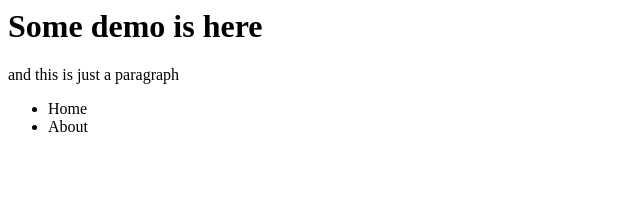
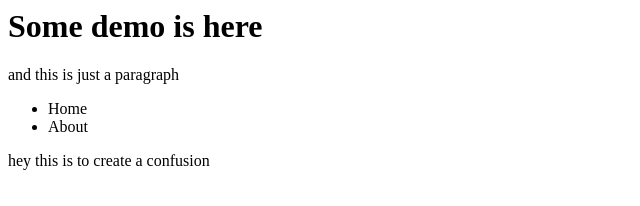
Before and after one commit to ajaychaudhary1124/M27b, a plain HTML site: page index.html in a window 1280 px wide. Shown: the whole page, without its empty margins (0-640 px from the left). Drawn offline with Linux system fonts and the light colour scheme.

Commit message:
Update index.html added p tag

```diff
--- a/index.html
+++ b/index.html
@@ -6,5 +6,6 @@
             <li>Home</li>
             <li>About</li>
         </ul>
+        <p>hey this is to create a confusion</p>
     </body>
 </html>
```
